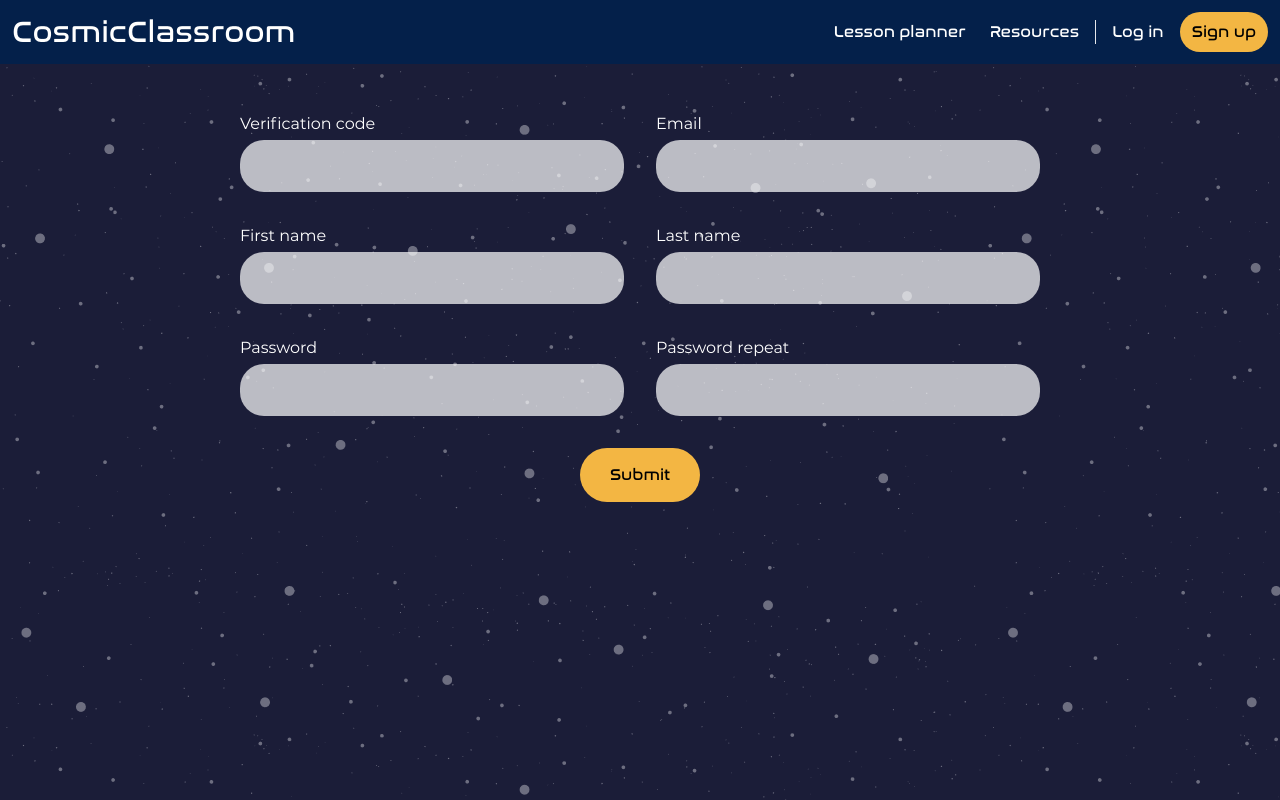
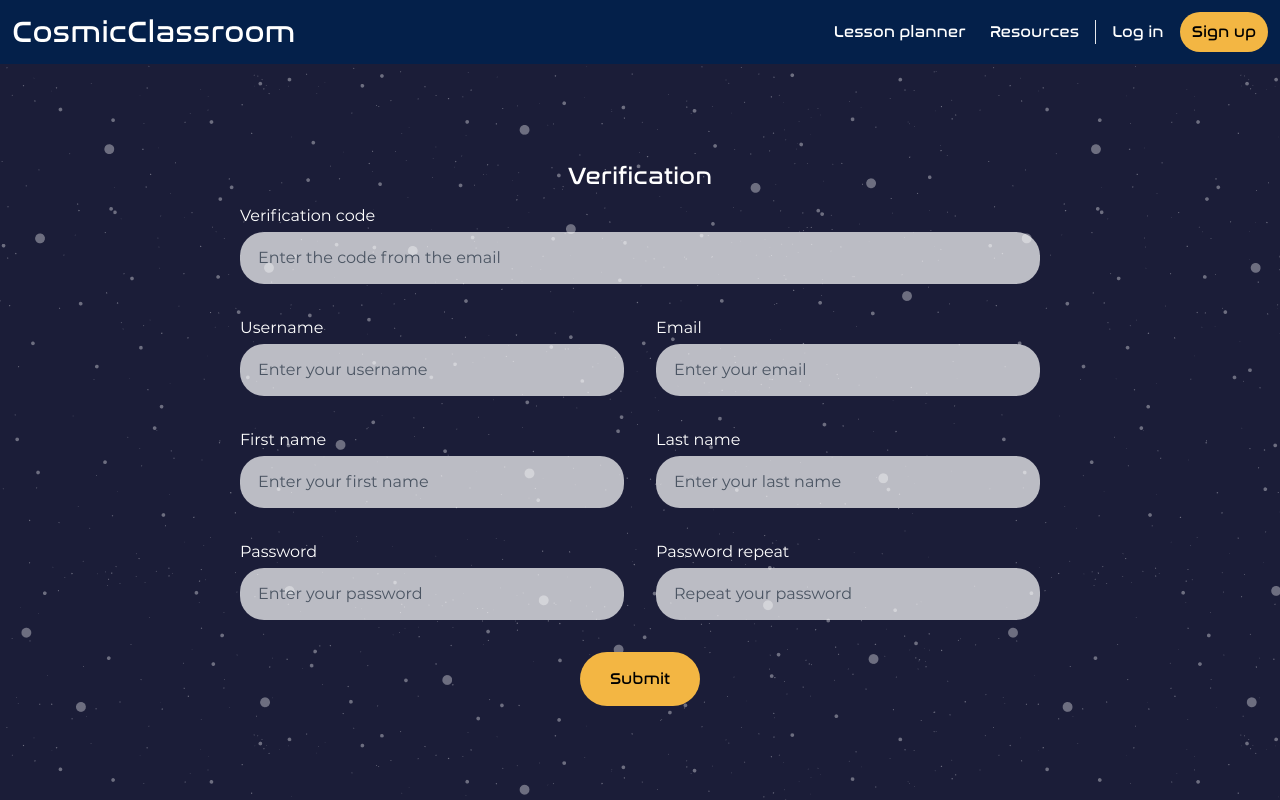
Before and after one commit to margarita2104/cosmic-classroom, a Next.js app in the folder frontend/: page /profile-creation in a window 1280 px wide. Built offline with nearby package versions, Linux system fonts and the light colour scheme.

Commit message:
registration validation

```diff
--- a/frontend/app/profile-creation/page.tsx
+++ b/frontend/app/profile-creation/page.tsx
@@ -1,41 +1,193 @@
+"use client";
+
+import { useRouter } from "next/navigation";
+import { useState } from "react";
+import { useDispatch } from "react-redux";
+import { AxiosCosmicClassroom } from "../axios/Axios";
+import LoginSubmitHandler from "../components/login/LoginSubmitHandler";
+
 export default function ProfileCreation() {
+  const router = useRouter();
+  const validationMessages = {
+    passwordTooShort:
+      "This password is too short. It must contain at least 8 characters.",
+    passwordTooCommon: "This password is too common.",
+    passwordNumeric: "This password is entirely numeric.",
+  };
+
+  const dispatch = useDispatch();
+
+  const [email, setEmail] = useState<string>("");
+  const [username, setUsername] = useState<string>("");
+  const [password, setPassword] = useState("");
+  const [passwordRepeat, setPasswordRepeat] = useState("");
+  const [firstname, setFirstName] = useState("");
+  const [lastname, setLastName] = useState("");
+  const [code, setCode] = useState("");
+  const [error, setError] = useState("");
+  const [success, setSuccess] = useState("");
+
+  const errorSetter = (error: string) => {
+    setError(error);
+  };
+
+  const submitHandler = async (e: React.FormEvent<HTMLFormElement>) => {
+    e.preventDefault();
+    console.log("Form submitted");
+    if (password.length < 8) {
+      setError(validationMessages.passwordTooShort);
+      console.log("Password too short");
+      return;
+    }
+    if (/^(\d+)$/.test(password)) {
+      setError(validationMessages.passwordNumeric);
+      console.log("Password is numeric");
+      return;
+    }
+    if (password === "password123" || password === "12345678") {
+      setError(validationMessages.passwordTooCommon);
+      console.log("Password is too common");
+      return;
+    }
+    errorSetter("");
+
+    if (password === passwordRepeat) {
+      console.log("Passwords match, proceeding with submission");
+      try {
+        const response = await AxiosCosmicClassroom.post(
+          "/auth/registration/validation/",
+          {
+            email: email,
+            username: username,
+            code: code,
+            password: password,
+            password_repeat: passwordRepeat,
+            first_name: firstname,
+            last_name: lastname,
+          }
+        );
+
+        console.log("Response received:", response);
+
+        if (response.status === 201) {
+          setSuccess("Registration successful! Logging in...");
+
+          router.push("/login");
+
+          await LoginSubmitHandler(
+            email,
+            password,
+            errorSetter,
+            dispatch,
+            router.push
+          );
+        }
+      } catch (error: any) {
+        console.error("Error during submission:", error);
+        errorSetter(error.response?.data?.message || "An error occurred");
+      }
+    } else {
+      alert("Please make sure your passwords match");
+    }
+  };
+
   return (
-        <main>
-            <form className="flex flex-col gap-8">
-                <div className="grid sm:grid-cols-2 gap-8 mt-12">
+    <main className="flex flex-col items-center justify-center mt-24">
+      <h1 className="mb-3 text-2xl font-nasalization">Verification</h1>
+      {error && <p className="text-red-600">{error}</p>}
+      {success && <p className="text-green-600">{success}</p>}
+
+      <form className="flex flex-col gap-8" onSubmit={submitHandler}>
         <div className="flex flex-col gap-1">
-                        <label htmlFor="">Verification code</label>
-                        <input type="text" className="md:w-96 py-3 px-4 bg-white/70 rounded-3xl text-black placeholder:text-gray-600 outline-none border-2 border-transparent hover:border-blue-900" />
+          <label htmlFor="code">Verification code</label>
+          <input
+            type="text"
+            value={code}
+            onChange={(e) => setCode(e.target.value)}
+            className="w-full py-3 px-4 bg-white/70 rounded-3xl text-black placeholder:text-gray-600 outline-none border-2 border-transparent hover:border-blue-900"
+            placeholder="Enter the code from the email"
+            required
+          />
+        </div>
+
+        <div className="grid sm:grid-cols-2 gap-8">
+          <div className="flex flex-col gap-1">
+            <label htmlFor="username">Username</label>
+            <input
+              type="text"
+              value={username}
+              onChange={(e) => setUsername(e.target.value)}
+              className="md:w-96 py-3 px-4 bg-white/70 rounded-3xl text-black placeholder:text-gray-600 outline-none border-2 border-transparent hover:border-blue-900"
+              placeholder="Enter your username"
+              required
+            />
           </div>
 
           <div className="flex flex-col gap-1">
-                        <label htmlFor="">Email</label>
-                        <input type="text" className="md:w-96 py-3 px-4 bg-white/70 rounded-3xl text-black placeholder:text-gray-600 outline-none border-2 border-transparent hover:border-blue-900" />
+            <label htmlFor="email">Email</label>
+            <input
+              type="text"
+              value={email}
+              onChange={(e) => setEmail(e.target.value)}
+              className="md:w-96 py-3 px-4 bg-white/70 rounded-3xl text-black placeholder:text-gray-600 outline-none border-2 border-transparent hover:border-blue-900"
+              placeholder="Enter your email"
+              required
+            />
           </div>
 
           <div className="flex flex-col gap-1">
-                        <label htmlFor="">First name</label>
-                        <input type="text" className="md:w-96 py-3 px-4 bg-white/70 rounded-3xl text-black placeholder:text-gray-600 outline-none border-2 border-transparent hover:border-blue-900" />
+            <label htmlFor="firstname">First name</label>
+            <input
+              type="text"
+              value={firstname}
+              onChange={(e) => setFirstName(e.target.value)}
+              className="md:w-96 py-3 px-4 bg-white/70 rounded-3xl text-black placeholder:text-gray-600 outline-none border-2 border-transparent hover:border-blue-900"
+              placeholder="Enter your first name"
+              required
+            />
           </div>
 
           <div className="flex flex-col gap-1">
-                        <label htmlFor="">Last name</label>
-                        <input type="text" className="md:w-96 py-3 px-4 bg-white/70 rounded-3xl text-black placeholder:text-gray-600 outline-none border-2 border-transparent hover:border-blue-900" />
+            <label htmlFor="lastname">Last name</label>
+            <input
+              type="text"
+              value={lastname}
+              onChange={(e) => setLastName(e.target.value)}
+              className="md:w-96 py-3 px-4 bg-white/70 rounded-3xl text-black placeholder:text-gray-600 outline-none border-2 border-transparent hover:border-blue-900"
+              placeholder="Enter your last name"
+              required
+            />
           </div>
 
           <div className="flex flex-col gap-1">
-                        <label htmlFor="">Password</label>
-                        <input type="text" className="md:w-96 py-3 px-4 bg-white/70 rounded-3xl text-black placeholder:text-gray-600 outline-none border-2 border-transparent hover:border-blue-900" />
+            <label htmlFor="password">Password</label>
+            <input
+              type="password"
+              value={password}
+              onChange={(e) => setPassword(e.target.value)}
+              className="md:w-96 py-3 px-4 bg-white/70 rounded-3xl text-black placeholder:text-gray-600 outline-none border-2 border-transparent hover:border-blue-900"
+              placeholder="Enter your password"
+              required
+            />
           </div>
 
           <div className="flex flex-col gap-1">
-                        <label htmlFor="">Password repeat</label>
-                        <input type="text" className="md:w-96 py-3 px-4 bg-white/70 rounded-3xl text-black placeholder:text-gray-600 outline-none border-2 border-transparent hover:border-blue-900" />
+            <label htmlFor="passwordRepeat">Password repeat</label>
+            <input
+              type="password"
+              value={passwordRepeat}
+              onChange={(e) => setPasswordRepeat(e.target.value)}
+              className="md:w-96 py-3 px-4 bg-white/70 rounded-3xl text-black placeholder:text-gray-600 outline-none border-2 border-transparent hover:border-blue-900"
+              placeholder="Repeat your password"
+              required
+            />
           </div>
         </div>
 
-                <button type="submit" className="btn-yellow w-min self-center">Submit</button>
+        <button type="submit" className="btn-yellow w-min self-center">
+          Submit
+        </button>
       </form>
     </main>
-    )
+  );
 }
--- a/frontend/app/sign-up/page.tsx
+++ b/frontend/app/sign-up/page.tsx
@@ -27,7 +27,7 @@ const SignUp = () => {
   };
 
   if (response) {
-    router.push("/registration/validation");
+    router.push("/profile-creation");
   }
   return (
     <div className="flex flex-col items-center justify-center mt-24">
```
Lines whose indentation alone changed are shown as unchanged.
